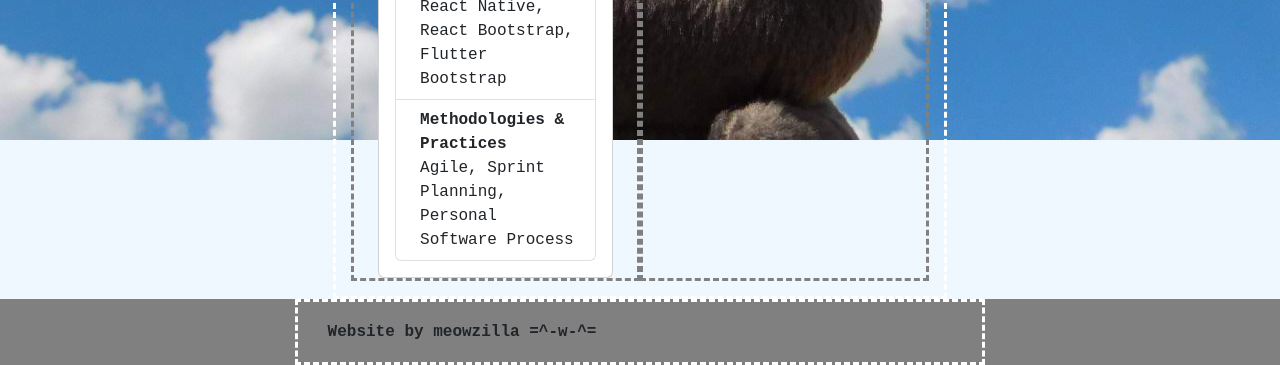
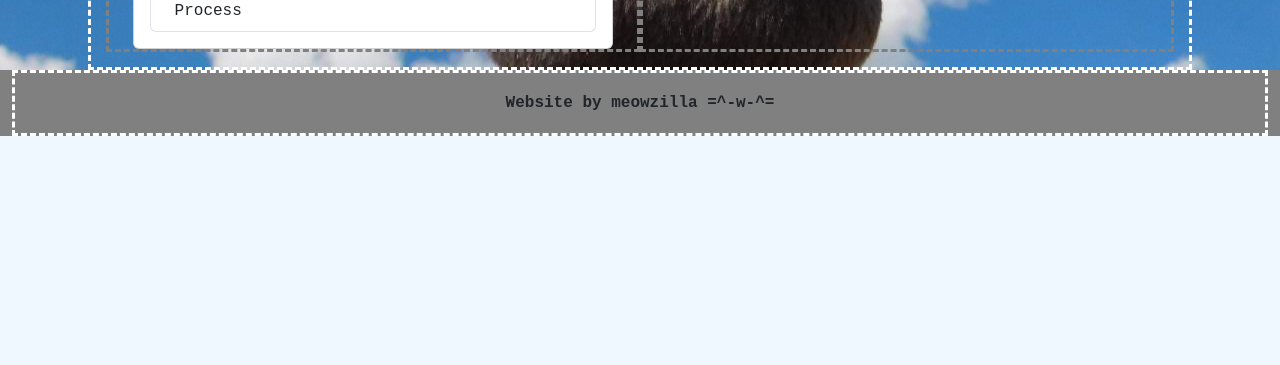
Before and after one commit to miriamrami/meow-port-app, a React (Create React App) app in the folder meow-port-app/: page / in a window 1280 px wide. Shown: the part 940-1305 px from the top of the page. After the commit the page ends 1076 px from the top, so only its background shows below. Built offline with nearby package versions, Linux system fonts and the light colour scheme.

Commit message:
renamed some components from home js file

```diff
--- a/meow-port-app/src/Home.js
+++ b/meow-port-app/src/Home.js
@@ -44,7 +44,7 @@ const Home = () => {
 		</Container>
 
 		<Container>
-			<Row className="row1">
+			<Row className="row2">
 				<Col>
 					<Container>
 							<Card className="techStackCard">
--- a/meow-port-app/src/cssFiles/Home.css
+++ b/meow-port-app/src/cssFiles/Home.css
@@ -10,7 +10,6 @@
 
 .home-nav{
   font-weight: bold;
-
 }
 
 .Home-link {
@@ -40,15 +39,6 @@
   text-shadow: 3px 3px navy;
 }
 
-.row1{
-  margin: auto;
-  width: 55%;
-  border: 3px ;
-  padding: 15px;
-
-}
-
-
 .cardWelcome{
   font-family: 'Courier New', Courier, monospace;
   font-size: small;
@@ -65,18 +55,25 @@
   font-weight: bold;
 }
 
+.row1{
+  margin: auto;
+  width: 49%;
+  border: 3px ;
+  padding: 15px;
+
+}
+
 .row2{
   margin: auto;
-  width: 55%;
+  width: 99%;
   padding: 15px;
 
 }
 
 .row3{
   margin: auto;
-  width: 55%;
   padding: 15px;
-
+  text-align: center;
 }
 
 .connectContainer{
```
